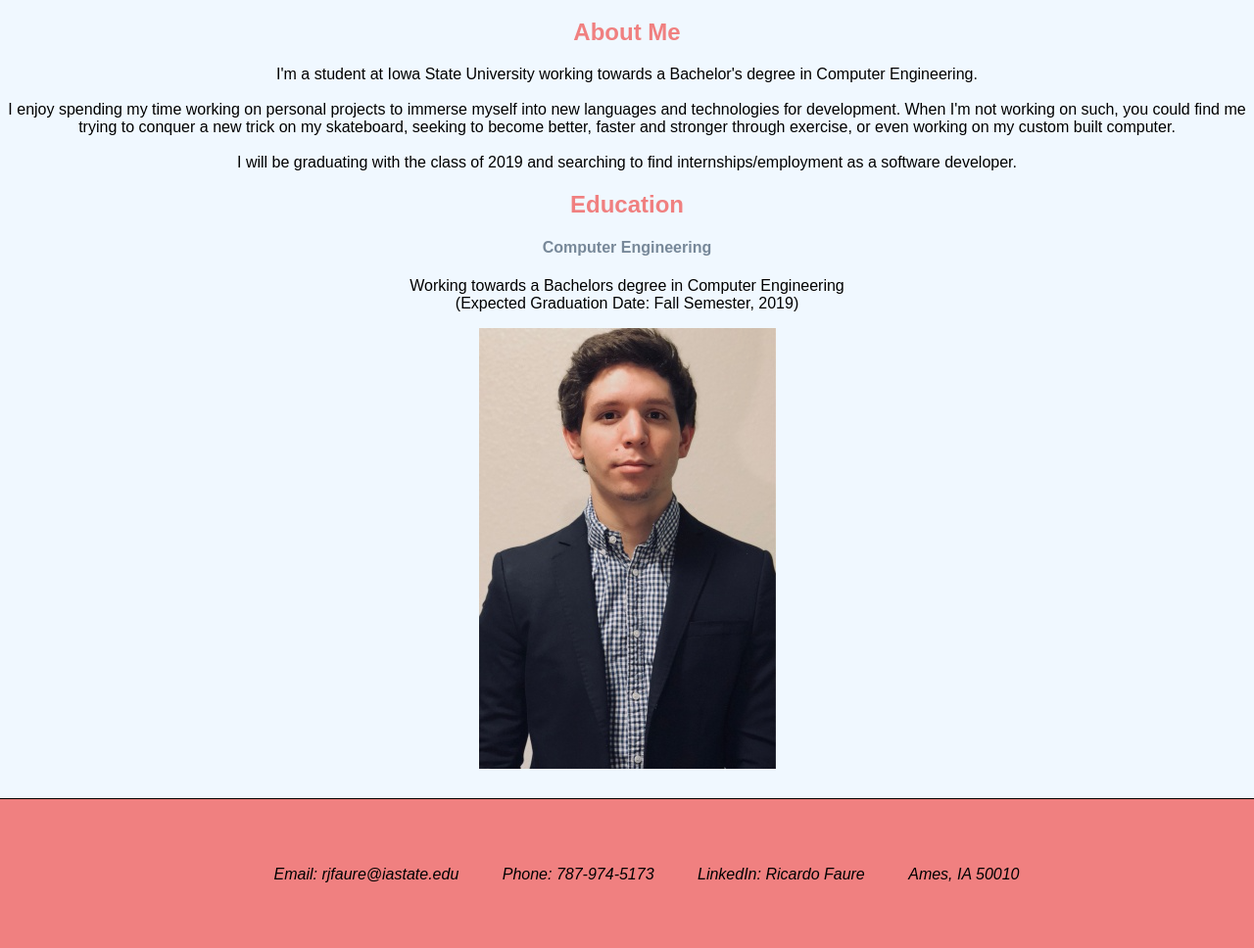
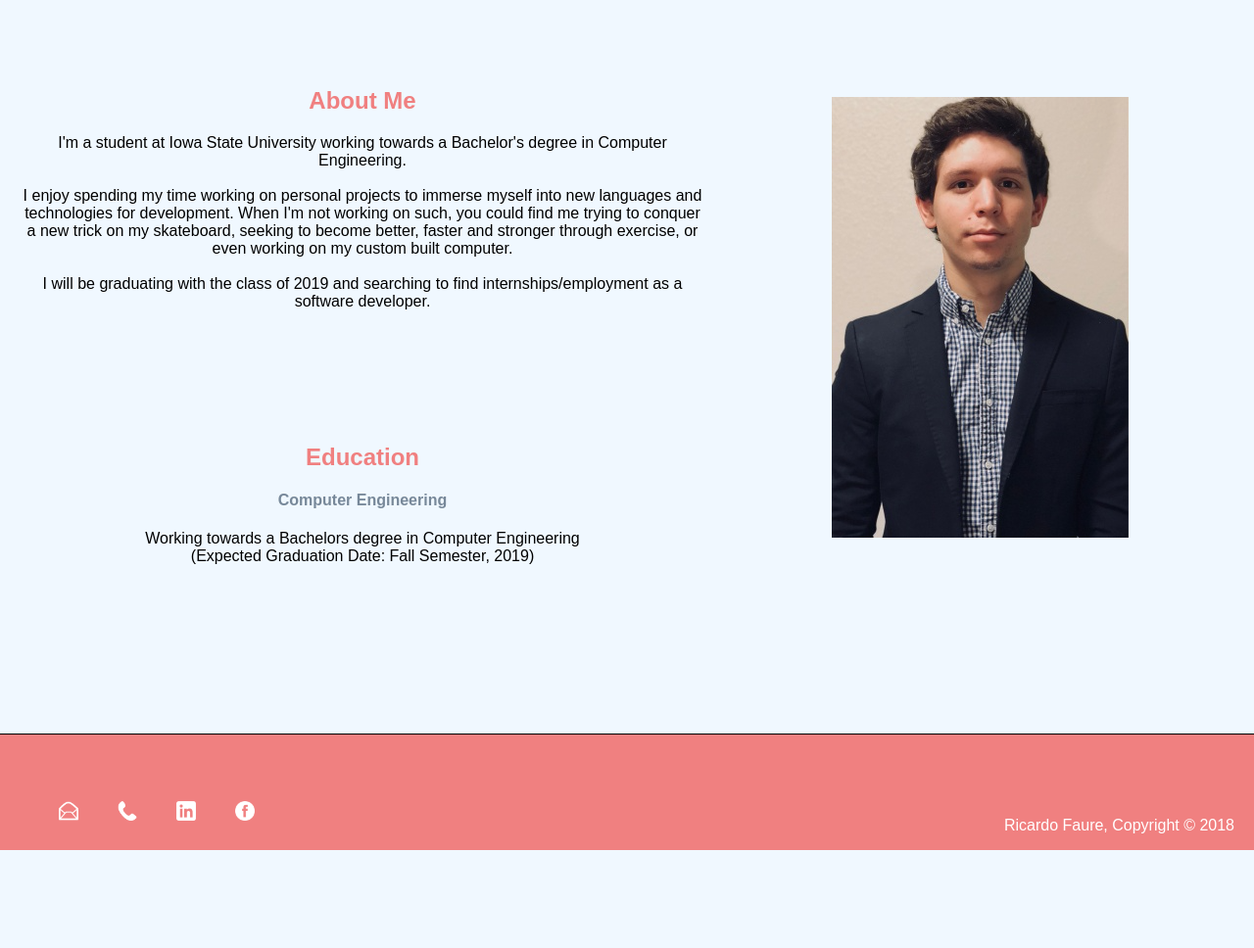
Before and after one commit to Rickyf115/portfolio, a plain HTML site: page index.html in a window 1280 px wide. Shown: the part 62-1030 px from the top of the page at 98% size. After the commit the page ends 930 px from the top, so only its background shows below. Drawn offline with Linux system fonts and the light colour scheme.

Commit message:
Website updates with icons, padding and css magic

```diff
--- a/css/style.css
+++ b/css/style.css
@@ -2,12 +2,12 @@
   font-family: Arial;
 }
 h1{
-	text-align: left;
 	padding-left: 10px;
 	font-family: Arial;
   color:white;
 	margin: 0;
 	float: left;
+	font-size: 30px;
 }
 h3,h4{
 	text-align: center;
@@ -31,10 +31,48 @@ header{
 	border-bottom: black 1px solid;
 }
 
-#content{
+#aboutcontent{
 	text-align: center;
 	padding-bottom: 30px;
+	height: 720px;
 }
+
+#About{
+	float:left;
+	padding-left: 20px;
+	margin: 70px auto 50px auto;
+	width: 700px;
+}
+
+#Education{
+	float: left;
+	padding-left: 20px;
+	margin: 50px auto 50px auto;
+	width: 700px;
+}
+
+#aboutcontent img{
+	margin: 100px auto 50px auto;
+}
+
+#expcontent{
+	padding-bottom: 30px;
+	height: 700px;
+	text-align: center;
+}
+
+#exp{
+	margin: 30px auto 30px auto;
+	float: left;
+	text-align: center;
+	width: 700px;
+}
+
+#resume{
+	padding-right: 40px;
+	margin: 70px auto 100px auto;
+}
+
 
 header nav li{
 	float: center;
@@ -51,22 +89,32 @@ footer{
 }
 
 footer li{
-	float: center;
+	float: left;
 	display: inline;
 	padding: 0 20px 0 20px;
 }
 
+footer #copyright{
+	float: right;
+	padding-right: 20px;
+	color: white;
+}
+
 a:link{
 	text-decoration: none;
-	color:black
+	color:white
 }
 a:visited{
 	text-decoration: none;
-	color:black
+	color:white;
 }
 a:hover{
 	color:white;
 }
 a:active{
-	color:lightslategrey;
+	color:white;
 }
+
+ul{
+	list-style-type: none;
+}
--- a/index.html
+++ b/index.html
@@ -20,7 +20,7 @@
 
 <body>
   <header>
-		<h1> Ricky Faure's Web Portfolio</h1>
+		<h1> Ricardo Faure Web Portfolio</h1>
 		<nav>
 			<ul>
 				<li><a href="index.html">Home</a></li>
@@ -30,8 +30,8 @@
 		</nav>
 	</header>
   <!--End Header-->
-  <div id="content">
-    <div id="About me">
+  <div id="aboutcontent">
+    <div id="About">
       <h2>About Me</h2>
         <p>
           I'm a student at Iowa State University working towards a Bachelor's degree in Computer Engineering.<br /><br /> I enjoy spending my time working on personal projects to immerse myself into new languages and technologies for development. When I'm not
@@ -54,12 +54,13 @@
     <h2>Contact Information</h2>
 		<address>
 			<ul>
-				<li class="links ">Email: <a class="links " href="mailto:rjfaure@iastate.edu">rjfaure@iastate.edu</a></li>
-        <li class="links ">Phone: <a class="links "href="tel:7879745173">787-974-5173</a></li>
-				<li class="links ">LinkedIn: <a class="links "href="https://www.linkedin.com/in/ricardo-faure-805175128/">Ricardo Faure</a></li>
-        <li>Ames, IA 50010</li>
+				<li><form action="mailto:rjfaure@iastate.edu"><input type="image" src="icons/email.png" width="20px height="20px /></form></li>
+        <li><form action="tel:7879745173"><input type="image" src="icons/phone.png" width="20px height="20px /></form></li>
+				<li><form action="https://www.linkedin.com/in/ricardo-faure-805175128/" target="_blank"><input type="image" src="icons/linkedin.png" width="20px height="20px /></form></li>
+				<li><form action="https://www.facebook.com/ricky.faure.3" target="_blank"><input type="image" src="icons/facebook.png" width="20px height="20px /></form></li>
 			</ul>
 		</address>
+		<p id="copyright">Ricardo Faure, Copyright &copy; 2018</p>
   </footer><!--End Footer-->
 </body>
 </html>
```
Also changed, not shown: experience.html (+12 -6 lines), projects.html (+6 -5 lines), icons/email.png (added), icons/facebook.png (added), icons/linkedin.png (added), icons/phone.png (added), icons/twitter.png (added).
